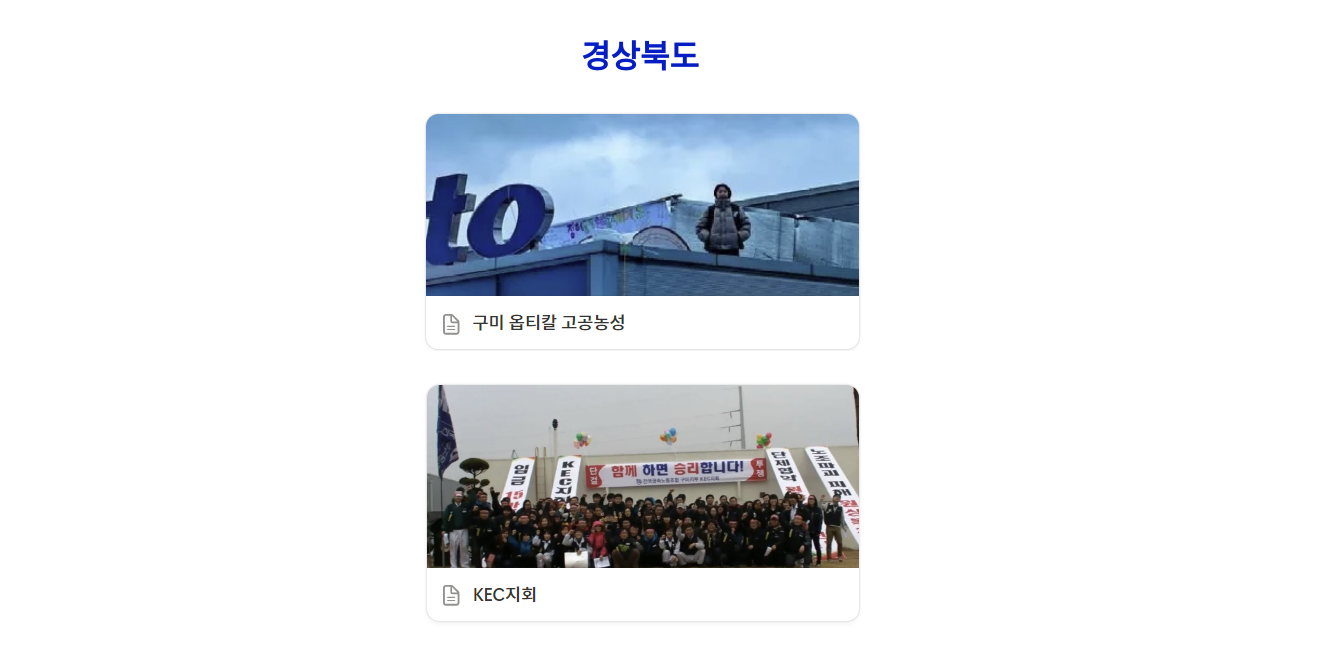
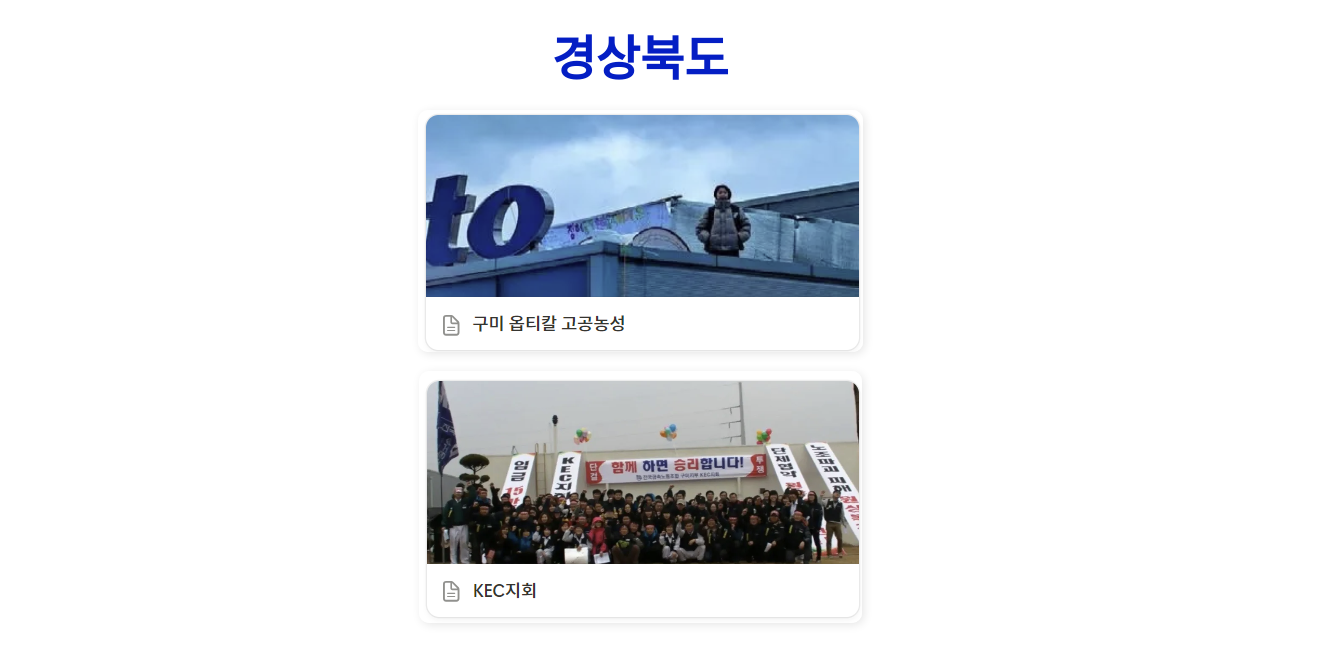
Before and after one commit to xha2023/map_four_cardinal, a plain HTML site: page local/North Gyeongsang.html in a window 1280 px wide. Shown: the whole page, 1344 px wide, since content can reach past the window. Drawn offline with Linux system fonts and the light colour scheme; a web font is replaced by a local one.

```diff
--- a/local/North Gyeongsang.html
+++ b/local/North Gyeongsang.html
@@ -10,39 +10,74 @@
       font-weight: normal;
       font-style: normal;
     }
+
     body {
       margin: 0;
       background-color: #ffffff;
       display: flex;
       flex-direction: column;
       align-items: center;
-      justify-content: center;
-      padding: 10px;
+      justify-content: flex-start;
+      width: 100%;
+      height: 100vh;
+      overflow-y: auto;
+      overflow-x: hidden;
     }
+
     h1 {
       font-family: 'ONE-Mobile-Title', sans-serif;
-      color: #041ec4; /* Change this to your desired color */
-      font-size: 2em; /* Responsive font size */
+      font-size: 48px;
+      color: #041ec4;
+      margin: 20px 0;
     }
-    img {
-      max-width: 100%;
+
+    /* Flex 컨테이너 */
+    .container {
+      display: flex;
+      flex-direction: column;
+      align-items: center;
+      width: 100%;
+      gap: 15px;
+      padding: 0 5vw; /* 좌우 여백을 화면 너비 기준으로 설정 (반응형) */
+    }
+
+    /* 이미지 박스 스타일 */
+    .item {
+      display: flex;
+      justify-content: center;
+      width: 100%;
+    }
+
+    .item img {
+      width: 100%; /* 부모 크기에 맞춤 */
+      max-width: 900px; /* PC에서는 최대 900px까지 */
       height: auto;
-      cursor: pointer;
-      margin: 10px 0;
-      transition: transform 0.2s; /* Smooth zoom effect */
+      object-fit: contain;
+      border-radius: 10px;
+      box-shadow: 2px 2px 10px rgba(0, 0, 0, 0.1);
     }
-    img:hover {
-      transform: scale(1.05); /* Zoom effect on hover */
+
+    /* 반응형 설정 */
+    @media (max-width: 768px) { /* 모바일 */
+      .container {
+        padding: 0 2vw; /* 모바일에서는 좌우 여백을 더 줄임 */
+      }
     }
   </style>
 </head>
 <body>
 <h1>경상북도</h1>
+<div class="container">
+  <div class="item">
     <a href="https://husky-cloak-daa.notion.site/180da37d5ce1809dafaed74b5618c980?pvs=74">
       <img src="thumbnail/구미옵티칼고공농성.png" alt="thumbnail_optical">
     </a>
+  </div>
+  <div class="item">
     <a href="https://husky-cloak-daa.notion.site/KEC-186da37d5ce180ec9cf6f896e2515f86?pvs=74">
       <img src="thumbnail/KEC%20지회.png" alt="thumbnail_KEC">
     </a>
+  </div>
+</div>
 </body>
 </html>
```
Also changed, not shown: local/Daegu.html (+47 -14 lines), local/Gangwon.html (+47 -14 lines), seoul_local/중구.html (+50 -5 lines). Lines whose indentation alone changed are shown as unchanged.
